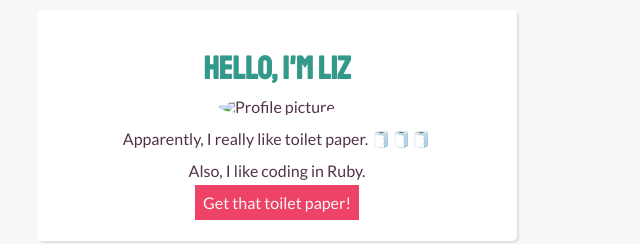
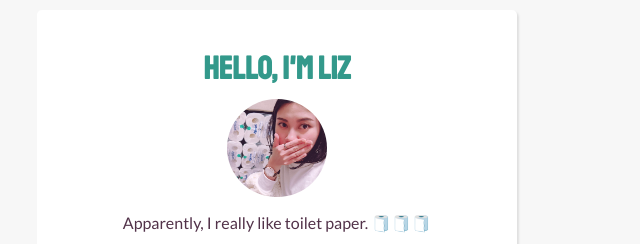
Before and after one commit to ensvo/profile, a plain HTML site: page index.html in a window 1280 px wide. Shown: the top 244 px of the page, without its empty margins (363-1003 px from the left). Drawn offline with Linux system fonts and the light colour scheme; the site is published under a folder, as on GitHub Pages, so addresses that start at the root find nothing.

Commit message:
fixed image?

```diff
--- a/index.html
+++ b/index.html
@@ -13,7 +13,7 @@
   <div class="container">
     <div class="card">
       <h1>Hello, I'm Liz </h1>
-      <img id="img-circle" src="/images/profile_picture.jpg" width="100px" alt="Profile picture">
+      <img id="img-circle" src="images/profile_picture.jpg" width="100px" alt="Profile picture">
       <p>Apparently, I really like toilet paper. 🧻🧻🧻</p>
       <p>Also, I like coding in Ruby.</p>
       <a id="button_pink" href="https://www.amazon.co.jp/%E3%80%90%E3%82%B1%E3%83%BC%E3%82%B9%E8%B2%A9%E5%A3%B2%E3%80%91-%E3%82%AF%E3%83%AA%E3%83%8D%E3%83%83%E3%82%AF%E3%82%B9-%E3%83%88%E3%82%A4%E3%83%AC%E3%83%83%E3%83%8812%E3%83%AD%E3%83%BC%E3%83%AB-30m%E3%83%80%E3%83%96%E3%83%AB-%C3%978%E3%83%91%E3%83%83%E3%82%AF%E5%85%A5%E3%82%8A/dp/B06Y2W62GC/ref=sr_1_3?__mk_ja_JP=%E3%82%AB%E3%82%BF%E3%82%AB%E3%83%8A&dchild=1&keywords=kleenex+toilet+paper&qid=1603245513&sr=8-3">Get that toilet paper!</a>
```
